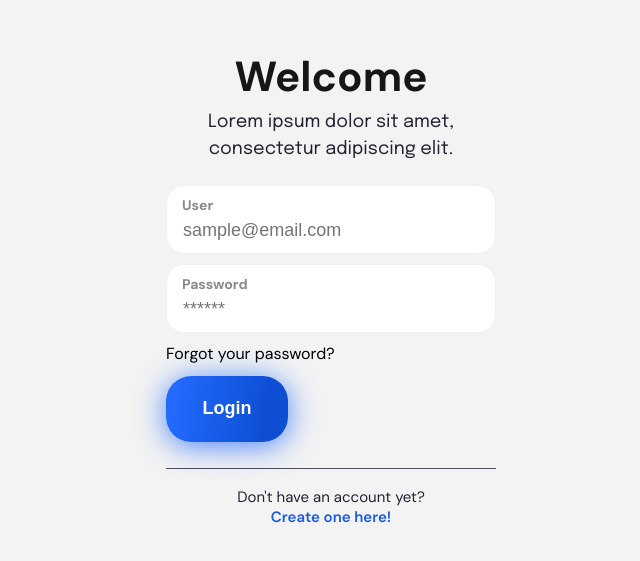
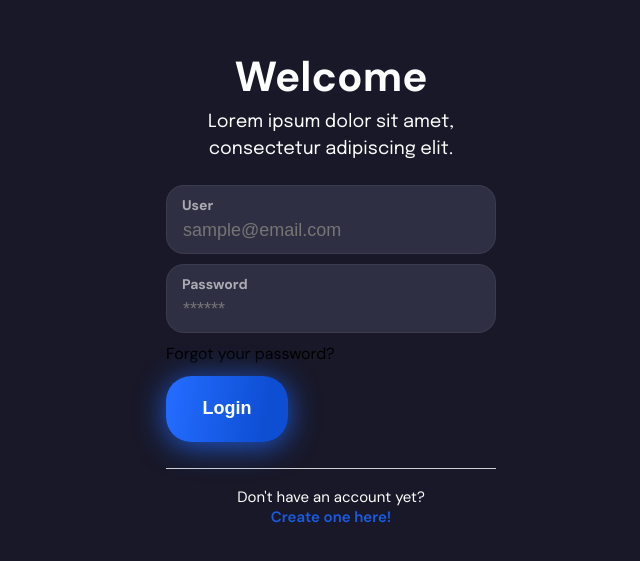
Before and after one commit to VicTips/tinder-test, a React (Vite) app: page /login in a window 1280 px wide. Shown: the part 111-672 px from the top of the page, without its empty margins (309-949 px from the left). Built offline with nearby package versions, Linux system fonts and the light colour scheme; no server answers.

Commit message:
DarkMode setup

```diff
--- a/src/App.tsx
+++ b/src/App.tsx
@@ -10,11 +10,15 @@ import { GlobalStyles } from "./components/styles/globalStyles";
 import { ThemeProvider } from "styled-components";
 import { light } from "./components/styles/themes/light";
 import Auth from "./views/auth/Auth";
+import { dark } from "./components/styles/themes/dark";
+import { useContext } from "react";
+import { ThemeContext } from "./context/ThemeContext";
 
 function App() {
+  const { theme } = useContext(ThemeContext);
   return (
     <AuthContext>
-      <ThemeProvider theme={light}>
+      <ThemeProvider theme={theme === "light" ? light : dark}>
         <GlobalStyles />
         <BrowserRouter>
           <Routes>
--- a/src/components/routes/AnonymousRoute.tsx
+++ b/src/components/routes/AnonymousRoute.tsx
@@ -1,9 +1,9 @@
 import { Navigate } from "react-router-dom";
 import { useContext } from "react";
-import { Context } from "../../context/AuthContext";
+import { UserContext } from "../../context/AuthContext";
 
 function AnonymousRoute({ children }: any) {
-  const { user }: any = useContext(Context);
+  const { user }: any = useContext(UserContext);
 
   if (user) {
     return <Navigate to="/home" replace />;
--- a/src/components/routes/ProtectedRoute.tsx
+++ b/src/components/routes/ProtectedRoute.tsx
@@ -1,9 +1,9 @@
 import { Navigate } from "react-router-dom";
 import { useContext } from "react";
-import { Context } from "../../context/AuthContext";
+import { UserContext } from "../../context/AuthContext";
 
 function ProtectedRoute({ children }: any) {
-  const { user }: any = useContext(Context);
+  const { user }: any = useContext(UserContext);
 
   if (!user) {
     return <Navigate to="/login" replace />;
--- a/src/components/styles/globalStyles.ts
+++ b/src/components/styles/globalStyles.ts
@@ -6,12 +6,11 @@ export const GlobalStyles = createGlobalStyle`
         padding: 0;
         margin: 0;
         font-family: "DM Sans", sans-serif;
+        height: 100%;
         background-color: ${(props) => props.theme.colors.bgDark};
-        height: 100%;
-        min-height: 100vh;
         display: flex;
         justify-content: center;
-        align-items: center
+        align-items: center;
     }
     a {
         color: inherit;
--- a/src/components/styles/styled.d.ts
+++ b/src/components/styles/styled.d.ts
@@ -5,6 +5,7 @@ declare module "styled-components" {
     colors: {
       bgDark: string;
       bgLight: string;
+      bgInput: string;
       textPrimary: string;
       textSecondary: string;
       textSecondary80: string;
--- /dev/null
+++ b/src/components/styles/themes/dark.ts
@@ -0,0 +1,17 @@
+import { DefaultTheme } from "styled-components";
+
+const dark: DefaultTheme = {
+  colors: {
+    bgDark: "#181828",
+    bgLight: "#2C2B3E",
+    bgInput: "#2F2F43",
+    textPrimary: "#FEFEFE",
+    textSecondary: "#FEFEFE",
+    textSecondary80: "#FEFEFECC",
+    icon: "#FFFFFF",
+    label: "#FEFEFE",
+    border: "#FFFFFF0F",
+  },
+};
+
+export { dark };
--- a/src/context/AuthContext.tsx
+++ b/src/context/AuthContext.tsx
@@ -2,7 +2,7 @@ import { createContext, useState, useEffect } from "react";
 import { onAuthStateChanged } from "firebase/auth";
 import { auth } from "../firebase/config";
 
-export const Context = createContext(null);
+export const UserContext = createContext(null);
 
 export function AuthContext({ children }: any) {
   const [user, setUser] = useState(null);
@@ -25,6 +25,8 @@ export function AuthContext({ children }: any) {
   };
 
   return (
-    <Context.Provider value={values}>{!loading && children}</Context.Provider>
+    <UserContext.Provider value={values}>
+      {!loading && children}
+    </UserContext.Provider>
   );
 }
--- /dev/null
+++ b/src/context/ThemeContext.tsx
@@ -0,0 +1,19 @@
+import { createContext, useState } from "react";
+const ThemeContext = createContext(null);
+
+function ThemeContextProvider(props: any) {
+  const [theme, setTheme] = useState("dark");
+
+  const toggleTheme = () => {
+    setTheme((prevState) => {
+      return prevState === "light" ? "dark" : "light";
+    });
+  };
+  return (
+    <ThemeContext.Provider value={{ theme: theme, toggleTheme: toggleTheme }}>
+      {props.children}
+    </ThemeContext.Provider>
+  );
+}
+
+export { ThemeContextProvider, ThemeContext };
--- a/src/main.tsx
+++ b/src/main.tsx
@@ -2,9 +2,12 @@ import ReactDOM from "react-dom/client";
 import App from "./App.tsx";
 import { store } from "./store/store.ts";
 import { Provider } from "react-redux";
+import { ThemeContextProvider } from "./context/ThemeContext.tsx";
 
 ReactDOM.createRoot(document.getElementById("root")!).render(
   <Provider store={store}>
-    <App />
+    <ThemeContextProvider>
+      <App />
+    </ThemeContextProvider>
   </Provider>
 );
--- a/src/views/History.tsx
+++ b/src/views/History.tsx
@@ -1,4 +1,8 @@
 function History() {
-  return <h1>History</h1>;
+  return (
+    <>
+      <h1>History</h1>
+    </>
+  );
 }
 export default History;
--- a/src/views/Home.tsx
+++ b/src/views/Home.tsx
@@ -1,4 +1,13 @@
+import { useContext } from "react";
+import { ThemeContext } from "../context/ThemeContext";
+
 function Home() {
-  return <h1>Home</h1>;
+  const { toggleTheme } = useContext(ThemeContext);
+  return (
+    <>
+      <button onClick={toggleTheme}>Switch Theme</button>
+      <h1>Home</h1>
+    </>
+  );
 }
 export default Home;
--- a/src/views/auth/Auth.tsx
+++ b/src/views/auth/Auth.tsx
@@ -83,6 +83,7 @@ const InputField = styled.input`
   line-height: 21.96px;
   color: ${(props) => props.theme.colors.textPrimary};
   margin-bottom: 10px;
+  background-color: ${(props) => props.theme.colors.bgInput};
   &:focus {
     outline: none;
   }
```
